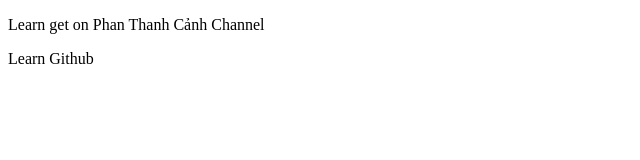
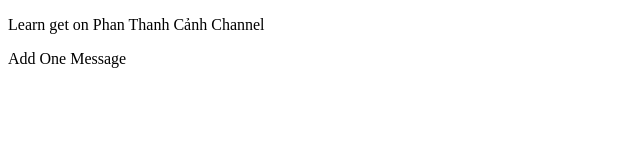
Before and after one commit to phanthanhcanh/SourceCodeGit, a plain HTML site: page index.html in a window 1280 px wide. Shown: the full height of the page, 0-640 px from the left. Drawn offline with Linux system fonts and the light colour scheme.

Commit message:
changed status

```diff
--- a/index.html
+++ b/index.html
@@ -10,7 +10,7 @@
 
 <body>
     <p>Learn get on Phan Thanh Cảnh Channel</p>
-    <p>Learn Github</p>
+    <p>Add One Message</p>
 </body>
 
 </html>
```
